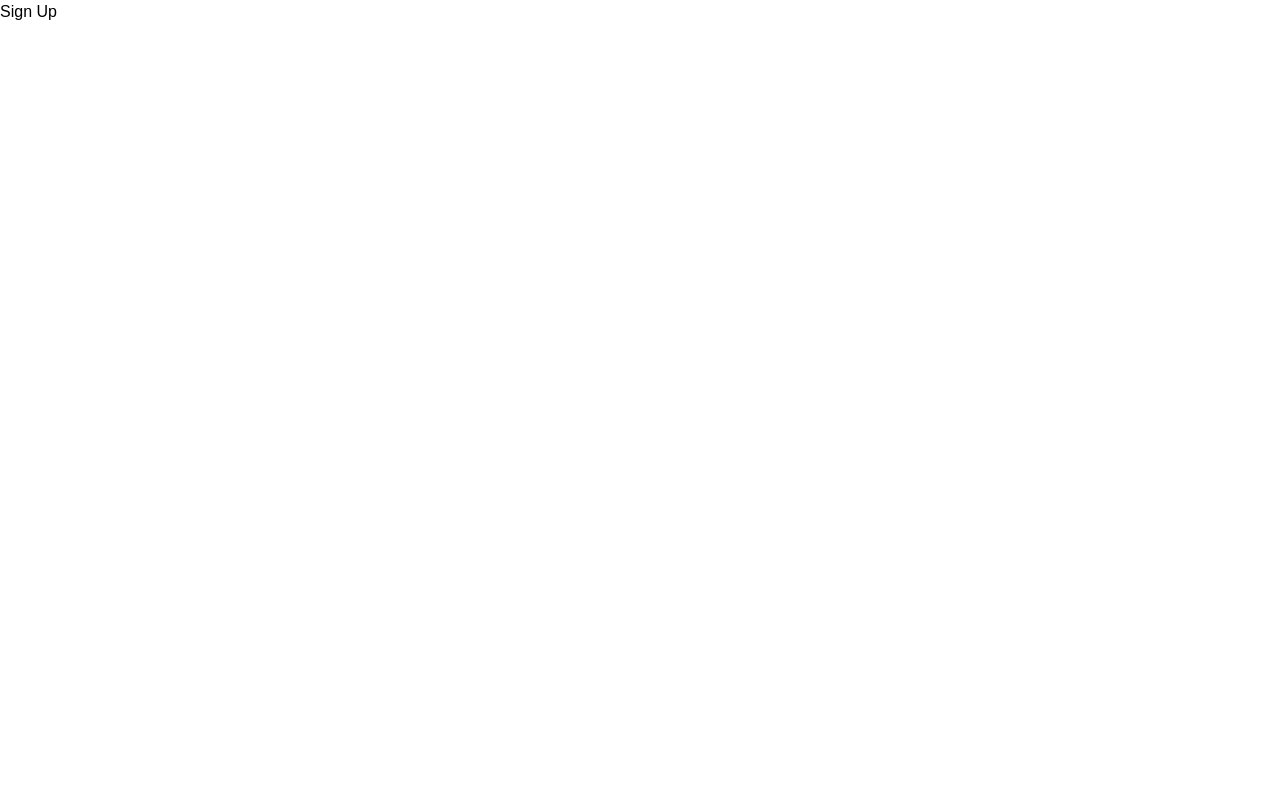
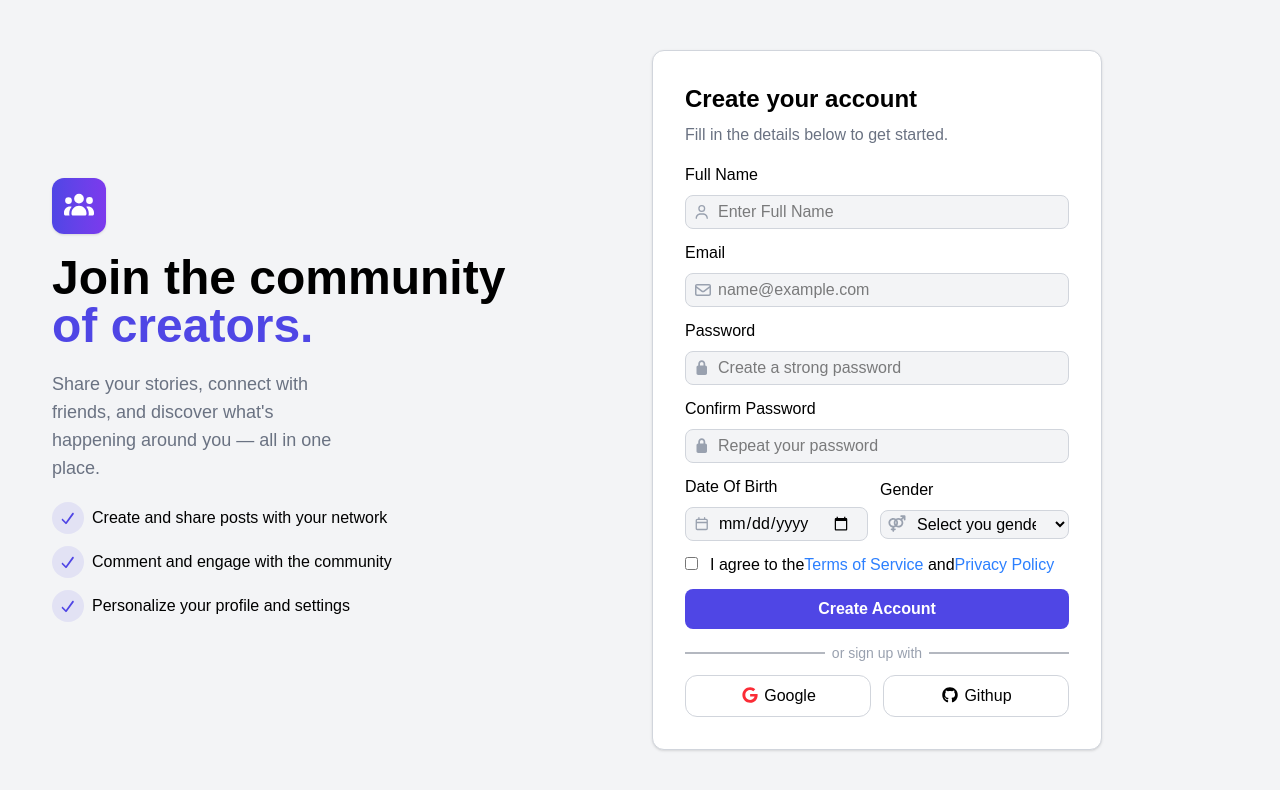
Before and after one commit to Abdelhakam23/social-app, a React (Vite) app: page /signup in a window 1280 px wide. Shown: the top 790 px of the page. Built offline with nearby package versions, Linux system fonts and the light colour scheme.

Commit message:
Add SignUpHero and SignUpForm components; update Navbar and SignUp layout

```diff
--- a/src/components/Navbar/Navbar.jsx
+++ b/src/components/Navbar/Navbar.jsx
@@ -14,7 +14,7 @@ export default function Navbar() {
               <Link to="/">SocialHub</Link>
             </h1>
           </div>
-          <div className="hidden lg:block search-field relative ">
+          <div className="center-side hidden lg:block search-field relative ">
             <FontAwesomeIcon
               icon={faMagnifyingGlass}
               className="text-purple-600 absolute top-1/2 left-3 -translate-y-1/2"
--- /dev/null
+++ b/src/components/SignUpForm/SignUpForm.jsx
@@ -0,0 +1,172 @@
+import { faGithub, faGoogle } from "@fortawesome/free-brands-svg-icons";
+import {
+  faCalendar,
+  faEnvelope,
+  faUser,
+} from "@fortawesome/free-regular-svg-icons";
+import { faLock, faVenusMars } from "@fortawesome/free-solid-svg-icons";
+import { FontAwesomeIcon } from "@fortawesome/react-fontawesome";
+import React from "react";
+import { Link } from "react-router";
+
+export default function SignUpForm() {
+  return (
+    <div className=" flex items-center justify-center lg:justify-start">
+      <form className=" bg-white p-8 w-full md:max-w-112.5 border border-gray-300 rounded-xl shadow space-y-4">
+        <header className="space-y-2">
+          <h2 className="font-bold text-black text-2xl">Create your account</h2>
+          <p className="text-gray-500">
+            Fill in the details below to get started.
+          </p>
+        </header>
+        <div className="form-controls space-y-3">
+          <div>
+            <label className="font-medium mb-2" htmlFor="name">
+              Full Name
+            </label>
+            <div className="relative">
+              <input
+                id="name"
+                type="text"
+                className="focus:outline-none bg-gray-100 border border-gray-300 rounded-lg px-4 py-1 pl-8 w-full"
+                placeholder="Enter Full Name "
+              />
+              <FontAwesomeIcon
+                icon={faUser}
+                className="absolute top-1/2 left-2 -translate-y-1/2 text-sm text-gray-400"
+              />
+            </div>
+          </div>
+          <div>
+            <label className="font-medium mb-2" htmlFor="email">
+              Email
+            </label>
+            <div className="relative">
+              <input
+                id="email"
+                type="email"
+                className="focus:outline-none bg-gray-100 border border-gray-300 rounded-lg px-4 py-1 pl-8 w-full"
+                placeholder="name@example.com "
+              />
+              <FontAwesomeIcon
+                icon={faEnvelope}
+                className="absolute top-1/2 left-2 -translate-y-1/2  text-gray-400"
+              />
+            </div>
+          </div>
+          <div>
+            <label className="font-medium mb-2" htmlFor="password">
+              Password
+            </label>
+            <div className="relative">
+              <input
+                id="password"
+                type="password"
+                className="focus:outline-none bg-gray-100 border border-gray-300 rounded-lg px-4 py-1 pl-8 w-full"
+                placeholder="Create a strong password "
+              />
+              <FontAwesomeIcon
+                icon={faLock}
+                className="absolute top-1/2 left-2 -translate-y-1/2 text-sm text-gray-400"
+              />
+            </div>
+          </div>
+          <div>
+            <label className="font-medium mb-2" htmlFor="rePassword">
+              Confirm Password{" "}
+            </label>
+            <div className="relative">
+              <input
+                id="rePassword"
+                type="password"
+                className="focus:outline-none bg-gray-100 border border-gray-300 rounded-lg px-4 py-1 pl-8 w-full"
+                placeholder="Repeat your password "
+              />
+              <FontAwesomeIcon
+                icon={faLock}
+                className="absolute top-1/2 left-2 -translate-y-1/2 text-sm text-gray-400"
+              />
+            </div>
+          </div>
+          <div className="flex items-center gap-3 *:grow">
+            <div>
+              <label className="font-medium mb-2" htmlFor="dateOfBirth">
+                Date Of Birth{" "}
+              </label>
+              <div className="relative">
+                <input
+                  id="dateOfBirth"
+                  type="Date"
+                  className="focus:outline-none bg-gray-100 border border-gray-300 rounded-lg px-4 py-1 pl-8 w-full"
+                />
+                <FontAwesomeIcon
+                  icon={faCalendar}
+                  className="absolute top-1/2 left-2 -translate-y-1/2 text-sm text-gray-400"
+                />
+              </div>
+            </div>
+            <div>
+              <label className="font-medium mb-2" htmlFor="gender">
+                Gender{" "}
+              </label>
+              <div className="relative">
+                <select
+                  name=""
+                  id="gender"
+                  className="focus:outline-none bg-gray-100 border border-gray-300 rounded-lg px-4 py-1 pl-8 w-full"
+                >
+                  <option value="">Select you gender</option>
+                  <option value="">Male</option>
+                  <option value="">Female</option>
+                </select>
+                <FontAwesomeIcon
+                  icon={faVenusMars}
+                  className="absolute top-1/2 left-2 -translate-y-1/2 text-sm text-gray-400"
+                />
+              </div>
+            </div>
+          </div>
+          <div className="space-x-3">
+            <input type="checkbox" name="" id="check" />
+
+            <label htmlFor="check">
+              I agree to the
+              <Link className="text-blue-500 " to={"/terms"}>
+                Terms of Service
+              </Link>{" "}
+              and
+              <Link to={"/privacy"} className="text-blue-500">
+                Privacy Policy
+              </Link>{" "}
+            </label>
+          </div>
+
+          <button className="bg-[#4F46E5] px-4 py-2 w-full rounded-lg text-white font-bold">
+            Create Account
+          </button>
+
+          <span className="relative  w-full text-center text-sm text-gray-400 before:h-px before:w-35 before:bg-gray-500 before:absolute before:top-1/2 before:left-0 before:-translate-y-1/2 after:h-px after:w-35 after:bg-gray-500 after:absolute after:top-1/2 after:right-0 after:-translate-y-1/2">
+            or sign up with
+          </span>
+
+          <div className="social-btns flex items-center gap-3 *:grow">
+            <button className="space-x-1 px-4 py-2 border border-gray-300 rounded-xl w-full">
+              <FontAwesomeIcon icon={faGoogle} className="text-red-500" />
+              <span>
+
+              Google
+              </span>
+            </button>
+            <button className="space-x-1 px-4 py-2 border border-gray-300 rounded-xl w-full">
+              <FontAwesomeIcon icon={faGithub}  />
+              <span>
+
+              Githup
+              </span>
+            </button>
+          </div>
+        </div>
+      </form>
+    </div>
+  );
+}
--- /dev/null
+++ b/src/components/SignUpHero/SignUpHero.jsx
@@ -0,0 +1,54 @@
+import { faCheck, faUsers } from "@fortawesome/free-solid-svg-icons";
+import { FontAwesomeIcon } from "@fortawesome/react-fontawesome";
+import React from "react";
+
+export default function SignUpHero() {
+  const features = [
+    {
+      icon: faCheck,
+      text: "Create and share posts with your network ",
+    },
+     {
+      icon: faCheck,
+      text: "Comment and engage with the community  ",
+    },
+      {
+      icon: faCheck,
+      text: "Personalize your profile and settings  ",
+    },
+  ];
+
+  return (
+    <div className="flex flex-col items-start md:items-center lg:items-end justify-center ">
+      <div >
+
+      <div className="logo flex flex-col lg:block items-start md:items-center  ">
+        <span className="text-2xl text-white bg-linear-to-r from-[#4F46E5] to-[#7C3AED] p-3  rounded-xl shadow-sm mb-2 ">
+          <FontAwesomeIcon icon={faUsers} />
+        </span>
+        <h1 className="text-5xl max-w-xl text-start md:text-center lg:text-start  font-bold my-3">
+          Join the community <span className="text-[#4F46E5]"> of creators. </span>{" "}
+        </h1>
+      </div>
+      <div className="description my-5  ">
+        <p className="max-w-76 mx-0 md:mx-auto md:text-center lg:mx-0 text-gray-500 text-start lg:text-start text-lg">
+          Share your stories, connect with friends, and discover what's
+          happening around you — all in one place.
+        </p>
+      </div>
+      <div className="features ">
+        <ul className="space-y-3 flex flex-col items-start mx-0 md:mx-auto w-fit lg:mx-0 lg:block">
+          {
+              features.map((feature) => <li className="space-x-2 flex items-center">
+                <span className="w-8 h-8 bg-[#e2e2f4] rounded-full flex items-center justify-center text-[#4F45E5] text-sm">
+              <FontAwesomeIcon icon={feature.icon} />
+              </span>
+              <span>{feature.text }</span>
+            </li>)
+          }
+        </ul>
+      </div>
+      </div>
+    </div>
+  );
+}
--- a/src/index.css
+++ b/src/index.css
@@ -3,4 +3,11 @@
 
 body {
   font-family: 'Cairo Variable', sans-serif;
+  background-color: #f3f4f6; /* gray-100 */
 }
+
+@layer base {
+  span,a,label{
+    display: inline-block;
+  }
+}
--- a/src/pages/SignUp/SignUp.jsx
+++ b/src/pages/SignUp/SignUp.jsx
@@ -1,9 +1,19 @@
 import React from 'react'
+import SignUpHero from '../../components/SignUpHero/SignUpHero'
+import SignUpForm from '../../components/SignUpForm/SignUpForm'
 
 export default function SignUp() {
   return (
-    <div>
-      Sign Up
-    </div>
+    <>
+      <div className='grid lg:grid-cols-2 p-4 gap-6 min-h-screen items-center '>
+
+      <div className='left-side'>
+      <SignUpHero />
+      </div>
+      <div className="right-side">
+        <SignUpForm/>
+      </div>
+      </div>
+    </>
   )
 }
```
